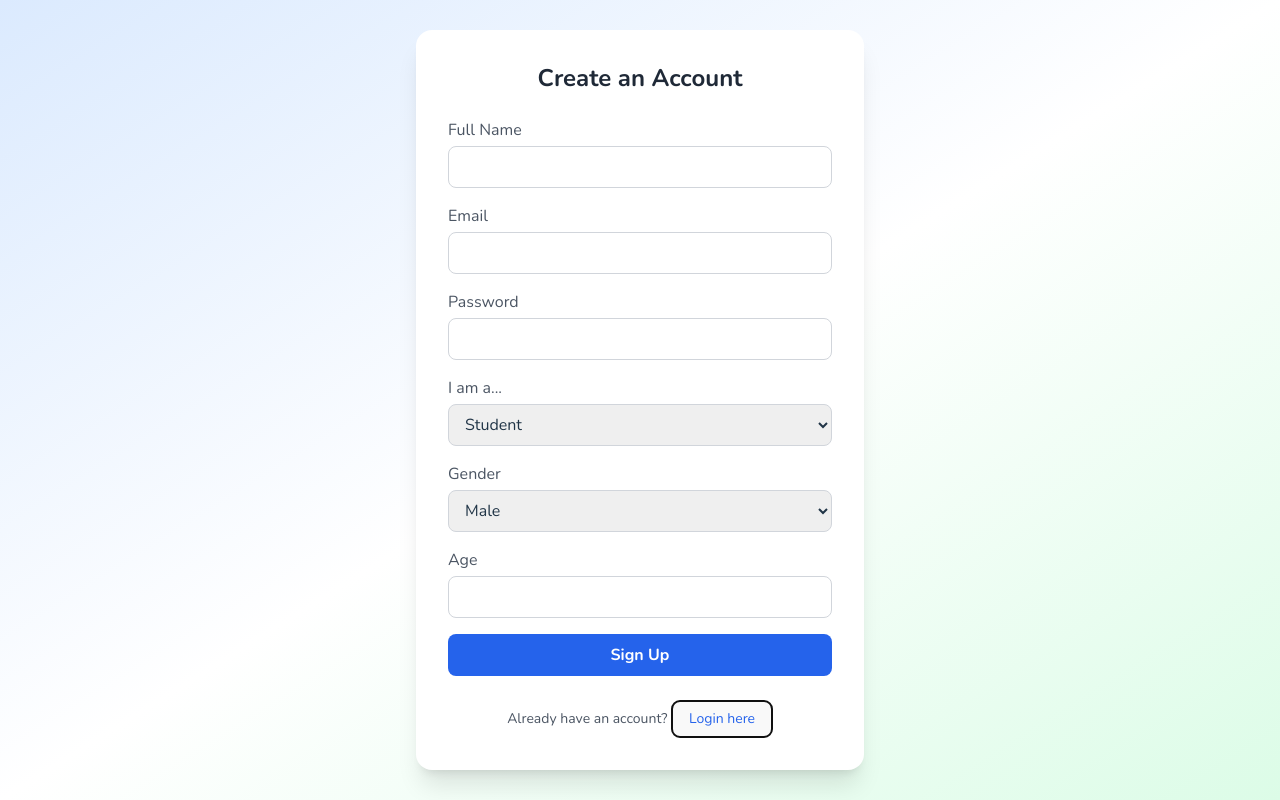
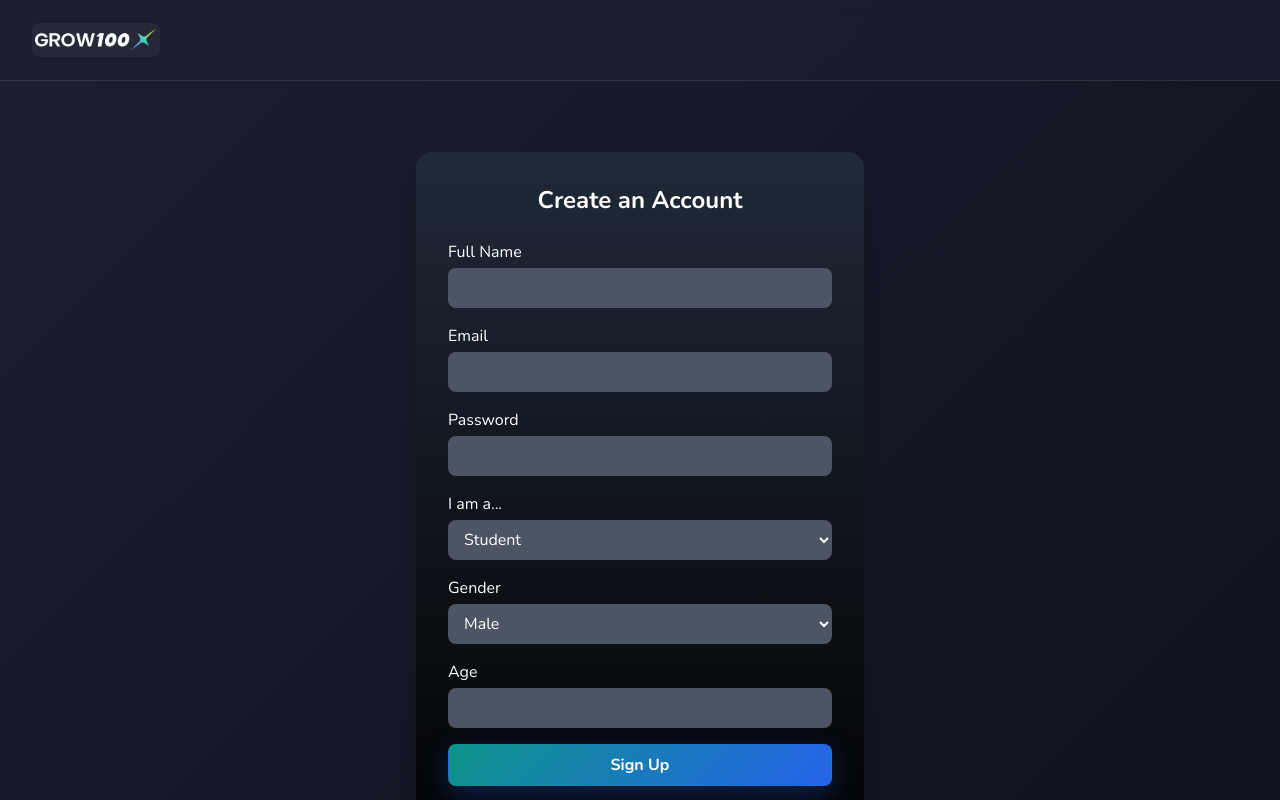
Before and after one commit to RushaanRajeshPai/ai-communication, a React (Vite) app in the folder frontend/: page / in a window 1280 px wide. Both pictures are taken after a click on the button "Sign up here". Shown: the top 800 px of the page. Built offline with nearby package versions, Linux system fonts and the light colour scheme.

Commit message:
auth page revamp

```diff
--- a/frontend/src/components/Auth.tsx
+++ b/frontend/src/components/Auth.tsx
@@ -1,5 +1,6 @@
 import React, { useState } from "react";
 import { useNavigate } from "react-router-dom";
+import whitelogo from "../assets/whitelogo.png";
 
 const Auth: React.FC = () => {
   const [isSignup, setIsSignup] = useState(false);
@@ -54,55 +55,66 @@ const Auth: React.FC = () => {
 
 
   return (
-    <div className="w-screen min-h-screen flex items-center justify-center bg-gradient-to-br from-blue-100 via-white to-green-100 p-6">
-      <div className="bg-white shadow-xl rounded-2xl w-full max-w-md p-8">
-        <h2 className="text-2xl font-bold text-center text-gray-800 mb-6">
+    <div className="w-screen min-h-screen flex items-center justify-center p-6" style={{ background: "linear-gradient(135deg, rgb(27, 31, 46) 0%, rgb(20, 24, 38) 50%, rgb(15, 18, 30) 100%)" }}>
+      <nav className="fixed top-0 left-0 right-0 z-50 backdrop-blur-md" style={{ backgroundColor: "rgba(27, 31, 46, 0.8)", borderBottom: "1px solid rgba(255, 255, 255, 0.1)" }}>
+          <div className="max-w-7xl mx-auto px-4 sm:px-6 lg:px-8">
+            <div className="flex items-center justify-between h-20">
+              <div className="flex-shrink-0">
+                <div className="w-32 rounded-lg flex items-center justify-center" style={{ backgroundColor: "rgba(255, 255, 255, 0.05)" }}>
+                  <img src={whitelogo} alt="" />
+                </div>
+              </div>
+            </div>
+          </div>
+        </nav>
+      <div className="bg-gradient-to-b from-gray-800 to-black shadow-xl rounded-2xl w-full max-w-md p-8 mt-32">
+        <h2 className="text-2xl font-bold text-center text-white mb-6">
           {isSignup ? "Create an Account" : "Welcome Back"}
         </h2>
 
         <form onSubmit={handleSubmit} className="space-y-4">
           {isSignup && (
             <div>
-              <label className="block text-gray-600 mb-1">Full Name</label>
+              <label className="block text-white mb-1">Full Name</label>
               <input
                 type="text"
                 value={fullname}
                 onChange={(e) => setFullname(e.target.value)}
                 required
-                className="w-full border border-gray-300 rounded-lg px-3 py-2 focus:ring-2 focus:ring-blue-500 focus:outline-none"
+                className="w-full text-white bg-gray-600 rounded-lg px-3 py-2 focus:ring-2 focus:ring-blue-500 focus:outline-none"
               />
             </div>
           )}
 
           <div>
-            <label className="block text-gray-600 mb-1">Email</label>
+            <label className="block text-white mb-1">Email</label>
             <input
               type="email"
               value={email}
               onChange={(e) => setEmail(e.target.value)}
               required
-              className="w-full border border-gray-300 rounded-lg px-3 py-2 focus:ring-2 focus:ring-blue-500 focus:outline-none"
+              className="w-full text-white bg-gray-600 rounded-lg px-3 py-2 focus:ring-2 focus:ring-blue-500 focus:outline-none"
             />
           </div>
 
           <div>
-            <label className="block text-gray-600 mb-1">Password</label>
+            <label className="block text-white mb-1">Password</label>
             <input
               type="password"
               value={password}
               onChange={(e) => setPassword(e.target.value)}
               required
-              className="w-full border border-gray-300 rounded-lg px-3 py-2 focus:ring-2 focus:ring-blue-500 focus:outline-none"
+              className="w-full text-white bg-gray-600 rounded-lg px-3 py-2 focus:ring-2 focus:ring-blue-500 focus:outline-none"
             />
           </div>
 
           {isSignup && (
             <div>
-              <label className="block text-gray-600 mb-1">I am a...</label>
+              <label className="block text-white mb-1">I am a...</label>
               <select
                 value={role}
                 onChange={(e) => setRole(e.target.value)}
-                className="w-full border border-gray-300 rounded-lg px-3 py-2 focus:ring-2 focus:ring-blue-500 focus:outline-none"
+                className="w-full text-white bg-gray-600 rounded-lg px-3 py-2 focus:ring-2 focus:ring-blue-500 focus:outline-none"
               >
                 <option value="student">Student</option>
                 <option value="work">Working Professional</option>
@@ -113,12 +125,12 @@ const Auth: React.FC = () => {
           {isSignup && (
             <>
               <div>
-                <label className="block text-gray-600 mb-1">Gender</label>
+                <label className="block text-white mb-1">Gender</label>
                 <select
                   value={gender}
                   onChange={(e) => setGender(e.target.value)}
                   required
-                  className="w-full border border-gray-300 rounded-lg px-3 py-2 focus:ring-2 focus:ring-blue-500 focus:outline-none"
+                  className="w-full text-white bg-gray-600 rounded-lg px-3 py-2 focus:ring-2 focus:ring-blue-500 focus:outline-none"
                 >
                   <option value="male">Male</option>
                   <option value="female">Female</option>
@@ -127,13 +139,13 @@ const Auth: React.FC = () => {
               </div>
 
               <div>
-                <label className="block text-gray-600 mb-1">Age</label>
+                <label className="block text-white mb-1">Age</label>
                 <input
                   type="number"
                   value={age}
                   onChange={(e) => setAge(Number(e.target.value))}
                   required
-                  className="w-full border border-gray-300 rounded-lg px-3 py-2 focus:ring-2 focus:ring-blue-500 focus:outline-none"
+                  className="w-full text-white bg-gray-600 rounded-lg px-3 py-2 focus:ring-2 focus:ring-blue-500 focus:outline-none"
                 />
               </div>
             </>
@@ -141,21 +153,24 @@ const Auth: React.FC = () => {
 
           <button
             type="submit"
-            className="w-full bg-blue-600 text-white font-semibold py-2 rounded-lg hover:bg-blue-700 transition"
-          >
+            className="w-full hover:scale-105 text-white font-semibold py-2 rounded-lg "
+            style={{
+              background: 'linear-gradient(135deg, rgb(13, 148, 136) 0%, rgb(37, 99, 235) 100%)',
+              boxShadow: '0 10px 30px rgba(37, 99, 235, 0.3)'
+            }}>
             {isSignup ? "Sign Up" : "Login"}
           </button>
         </form>
 
         {message && (
-          <p className="mt-4 text-center text-sm text-gray-700">{message}</p>
+          <p className="mt-4 text-center text-sm text-gray-700" >{message}</p>
         )}
 
-        <p className="mt-6 text-center text-sm text-gray-600">
+        <p className="mt-6 text-center text-sm text-white">
           {isSignup ? "Already have an account?" : "Don't have an account?"}{" "}
           <button
             onClick={() => setIsSignup(!isSignup)}
-            className="text-blue-600 font-medium hover:underline"
+            className="text-blue-600 bg-transparent font-bold hover:underline"
           >
             {isSignup ? "Login here" : "Sign up here"}
           </button>
```
